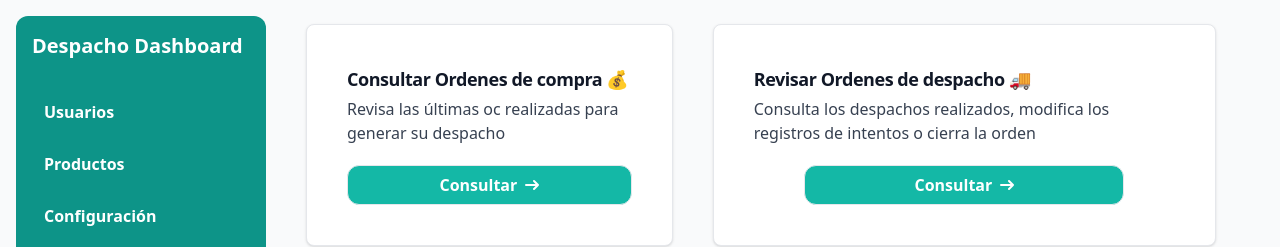
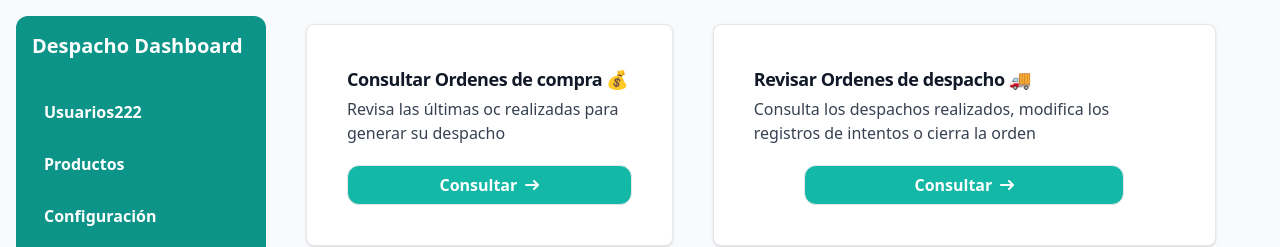
Before and after one commit to nparadab/DevOps-Evaluacion2, a React (Vite) app in the folder front_despacho/: page / in a window 1280 px wide. Shown: the top 247 px of the page. Built offline with nearby package versions, Linux system fonts and the light colour scheme.

Commit message:
Update Navbar link text from 'Usuarios' to 'Usuarios222'

```diff
--- a/front_despacho/src/componentes/Layouts/Navbar.jsx
+++ b/front_despacho/src/componentes/Layouts/Navbar.jsx
@@ -11,7 +11,7 @@ function Navbar() {
             href="#"
             className="block font-bold py-2 px-3 hover:bg-teal-700 rounded"
           >
-            Usuarios
+            Usuarios222
           </a>
         </li>
         <li>
```
